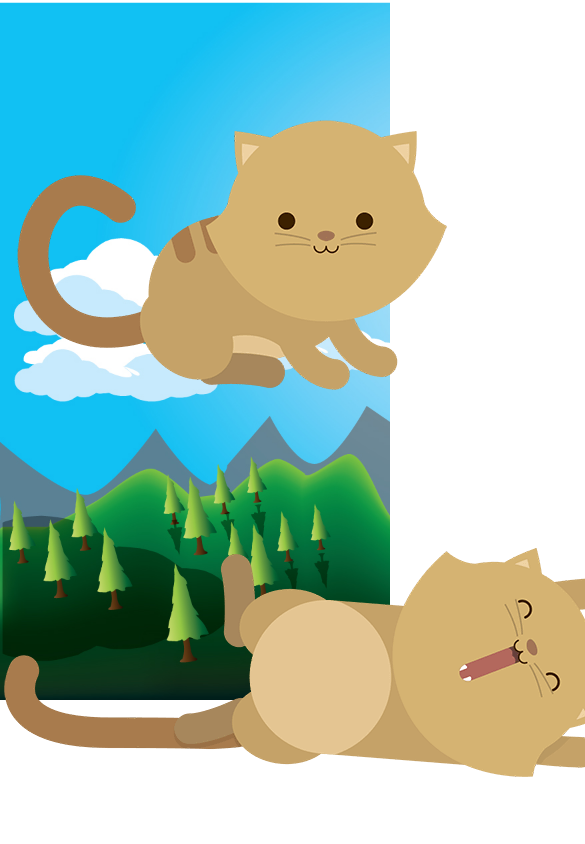
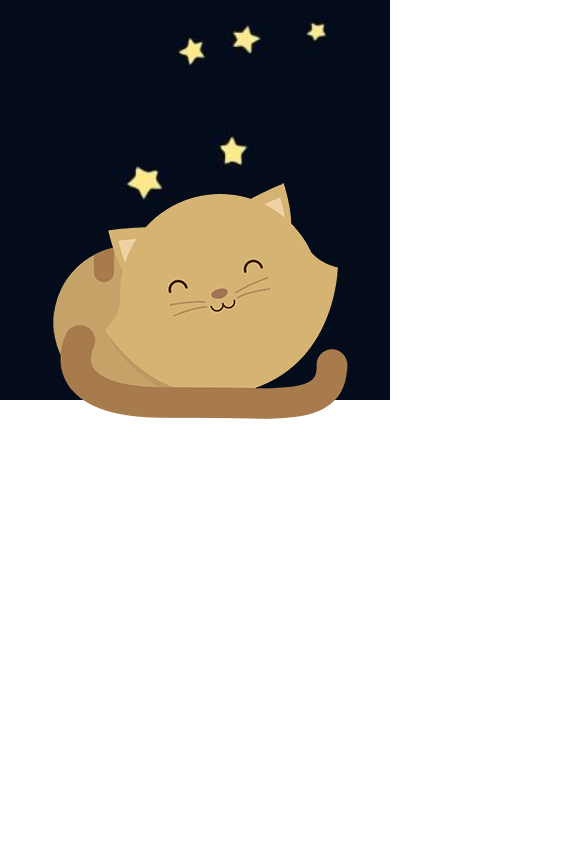
Before and after one commit to GirlLollipop/kitten, a plain HTML site: page index.html in a window 390 px wide. Shown: the top 844 px of the page, 585 px wide, since content can reach past the window. Drawn offline with Linux system fonts and the light colour scheme.

Commit message:
Kitten responsive

```diff
--- a/css/main.css
+++ b/css/main.css
@@ -29,50 +29,67 @@ content: "",
 img {
 display: block;
 margin: auto;
-margin-top: 30%;
+margin-top: 45%;
+max-width: 100%;
+height: auto;
 }
 
 .col-1 {
 width: 100%;
-height:700px;
+height:900px;
 background-image: url("../assets/images/sunny-day.jpg");
 background-repeat: no-repeat;
 background-size: cover;
 background-attachment: fixed;
 }
 
-/*.col-1mobile {
-width: 100%;
-height:700px;
-background-image: url("../assets/images/dawn.png");
-background-repeat: no-repeat;
-background-size: cover;
-background-attachment: fixed;
 
+@media only screen and (min-width: 710px) {
+.kitten2 {
+  visibility: hidden;
+  display: none;
+}
+.kitten3  {
+  visibility: hidden;
+  display: none;
+}
 }
 
-.col-1mobile2 {
-width: 100%;
-height:700px;
-background-image: url("../assets/images/night.jpg");
-background-repeat: no-repeat;
-background-size: cover;
-background-attachment: fixed;
 
-} */
 
-@media only screen and (max-width: 620px) {
-.container {
-  width: 100%;
-  height:700px;
+@media only screen and (max-width: 710px) {
+.col-1{
   background-image: url("../assets/images/dawn.png");
   background-repeat: no-repeat;
   background-size: cover;
   background-attachment: fixed;
+  width: 100%;
+  height: 600px;
 }
+.kitten1 {
+  visibility: hidden;
+  display: none;
+}
+.kitten3  {
+  visibility: hidden;
 }
 
 
-@media only screen and (max-width: 320px) {
-
+@media only screen and (max-width: 480px) and (min-width: 100px) {
+.col-1{
+  background-image: url("../assets/images/night.jpg");
+  background-repeat: no-repeat;
+  background-size: cover;
+  background-attachment: fixed;
+  width: 100%;
+  height: 400px;
 }
+.kitten2 {
+  visibility: hidden;
+}
+.kitten3 {
+  visibility: visible;
+  margin-top: -50%;
+  min-width: 100px;
+}
+}
```
